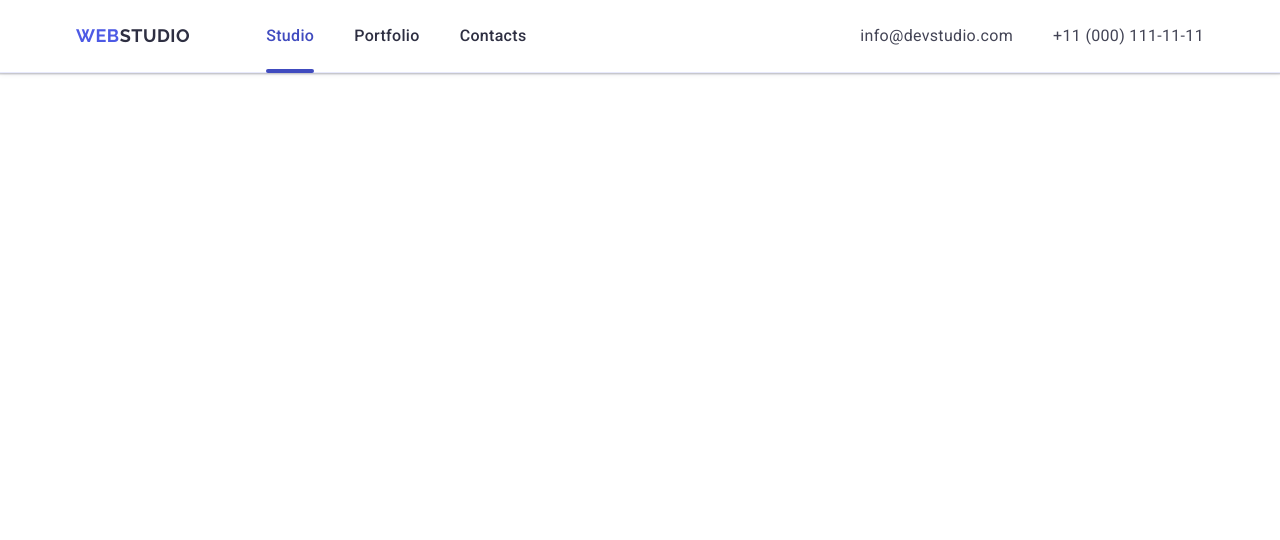
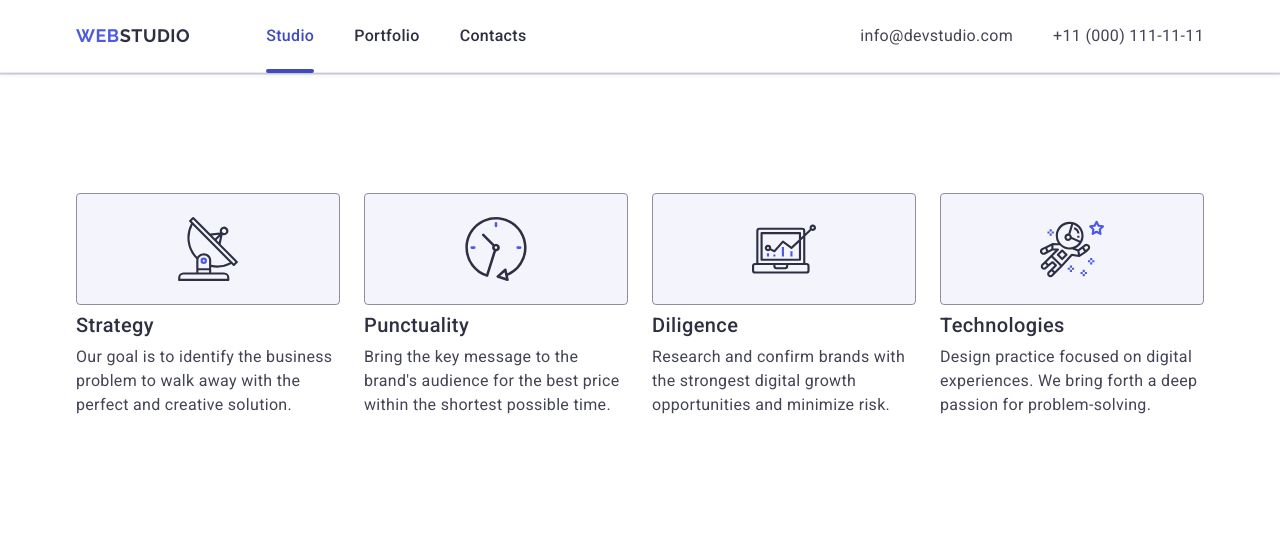
Before and after one commit to anastasiia-riumina/goit-markup-hw-06, a plain HTML site: page index.html in a window 1280 px wide. Drawn offline with nearby package versions, Linux system fonts and the light colour scheme.

Commit message:
second section

```diff
--- a/css/styles.css
+++ b/css/styles.css
@@ -55,6 +55,7 @@ img {
   padding: 0 16px;
   margin: 0 auto;
 }
+
 
 @media (min-width: 768px) {
   .container {
@@ -195,6 +196,7 @@ img {
     line-height: 1.5;
     letter-spacing: 0.02em;
   }
+
 }
 /* burger mobile menu */
 
@@ -230,13 +232,28 @@ img {
    /* display: flex;
   align-items: center;
   justify-content: center;  */
-  position: absolute;
+  /* position: absolute;
   border-radius: 50%;
   top: 24px;
   right: 24px;
   fill: #e7e9fc;
   stroke-width: 1px;
-  stroke: #2e2f42;
+  stroke: #2e2f42; */
+  display: flex;
+  align-items: center;
+  justify-content: center;
+  position: absolute;
+  cursor: pointer;
+  padding: 0;
+  top: 24px;
+  right: 24px;
+  width: 24px;
+  height: 24px;
+  background-color: transparent;
+  border-radius: 50%;
+  border: 1px solid rgba(0, 0, 0, 0.1);
+  transition: background-color 250ms cubic-bezier(0.4, 0, 0.2, 1),
+    border 250ms cubic-bezier(0.4, 0, 0.2, 1);
 }
 
 
@@ -315,3 +332,87 @@ img {
     display: none;
   }
 }
+
+/* second section advantages */
+
+.main-advantages {
+  display: flex;
+  flex-wrap: wrap;
+  gap: 72px;
+  padding: 96px 0;
+
+}
+
+.advantages-box-image {
+  display: none;
+}
+
+.advantages-item {
+  width: 100%;
+}
+.advantages-title {
+  font-weight: 700;
+  font-size: 36px;
+  line-height: 1.11;
+  letter-spacing: 0.02em;
+  color: #2e2f42;
+  text-align: center;
+  margin-bottom: 8px;
+
+}
+.advantages-text {
+  font-weight: 500;
+  font-size: 16px;
+  line-height: 1.5;
+  letter-spacing: 0.02em;
+  color: #434455;
+}
+
+@media (min-width: 768px){
+  .advantages-item {
+    flex-basis: calc((100% - 3 * 24px) / 2);
+  }
+
+  .advantages-title {
+    text-align: left;
+  }
+}
+
+@media (min-width: 1158px) {
+  .advantages-box-image {
+    display: flex;
+  }
+  .main-advantages {
+    flex-wrap: nowrap;
+    gap: 24px;
+    padding: 120px 0;
+  }
+  .advantages-box {
+    display: flex;
+    justify-content: center;
+    align-items: center;
+    border: 1px solid #8e8f99;
+    border-radius: 4px;
+    width: 264px;
+    height: 112px;
+    background-color: #f4f4fd;
+    margin-bottom: 8px;
+  }
+
+  .advantages-title {
+    font-weight: 500;
+    font-size: 20px;
+    line-height: 1.2;
+  }
+
+  .advantages-text {
+    font-weight: 400;
+
+  }
+  .advantages-item {
+    flex-basis: calc((100% - 3 * 24px) / 4);
+  }
+}
+
+
+/* section our team */
--- a/index.html
+++ b/index.html
@@ -60,7 +60,7 @@
         </button>
       </div>
       <!-- burger mobile menu -->
-      <div class="burger-menu is-open">
+      <div class="burger-menu">
         <div class="container burger-menu-container">
           <button type="button" class="burger-close">
             <svg class="burger-close-svg" width="8" height="8">
@@ -131,6 +131,7 @@
         </div>
       </div>
     </header>
+    <!-- first section bunner -->
     <main class="main-page">
       <section class="hidden main-section-bunner">
         <div class="container">
@@ -138,7 +139,8 @@
           <button type="button" class="button">Order Service</button>
         </div>
       </section>
-      <section class="hidden main-section-advantages">
+      <!-- second section advantages -->
+      <section class="main-section-advantages">
         <div class="container">
           <h2 class="visually-hidden">Advantages</h2>
           <ul class="main-advantages">
```
